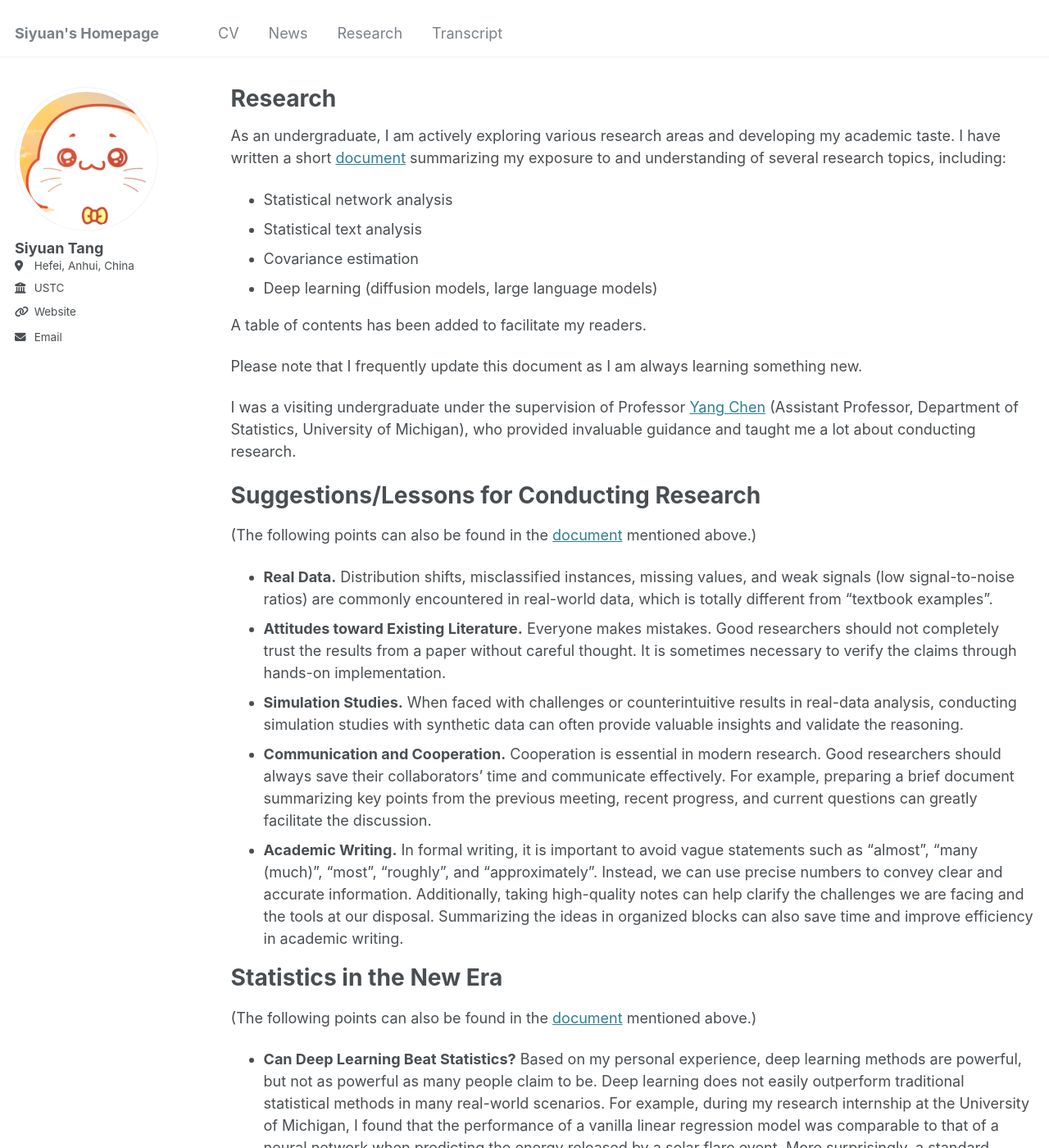
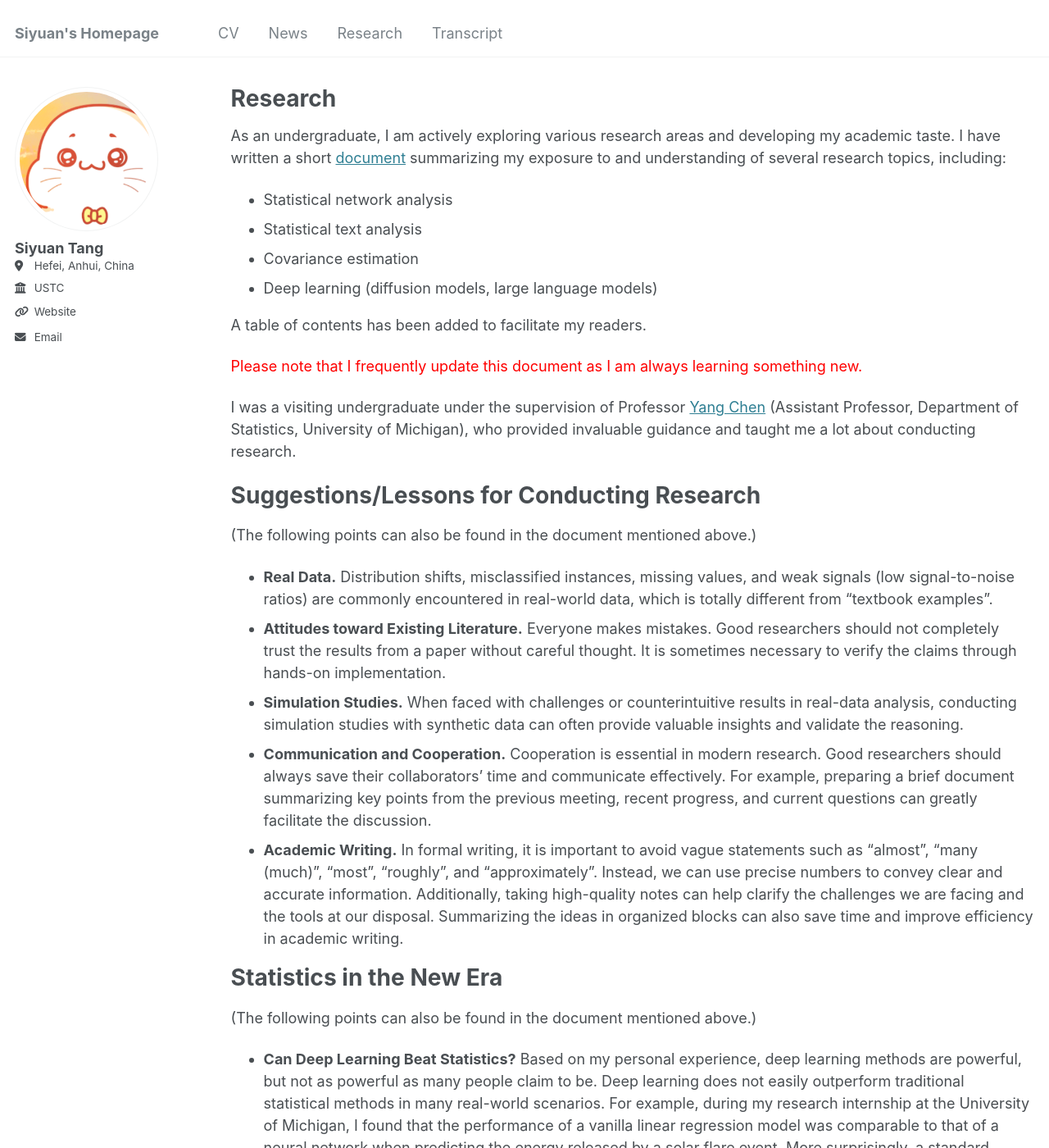
Before and after one commit to jacktangsy/jacktangsy.github.io, a Jekyll site: the page built from _pages/research.md, in a window 1280 px wide and 1400 px high. Shown: the whole window at 82% size. Built offline with Jekyll 4.4.1, drawn with Linux system fonts in a browser that asks for light colours.

Commit message:
Update research.md

```diff
--- a/_pages/research.md
+++ b/_pages/research.md
@@ -15,13 +15,13 @@ As an undergraduate, I am actively exploring various research areas and developi
 
 A table of contents has been added to facilitate my readers.
 
-Please note that I frequently update this document as I am always learning something new.
+<span style="color:red">Please note that I frequently update this document as I am always learning something new.</span>
 
 I was a visiting undergraduate under the supervision of Professor <a href="https://yangchenfunstatistics.github.io/yangchen.github.io//" target="_blank">Yang Chen</a> (Assistant Professor, Department of Statistics, University of Michigan), who provided invaluable guidance and taught me a lot about conducting research.
 
 Suggestions/Lessons for Conducting Research
 ====
-(The following points can also be found in the <a href="https://jacktangsy.github.io/files/Understanding_of_Research_SiyuanTang.pdf" target="_blank">document</a> mentioned above.)
+(The following points can also be found in the document mentioned above.)
 
 - **Real Data.** Distribution shifts, misclassified instances, missing values, and weak signals (low signal-to-noise ratios) are commonly encountered in real-world data, which is totally different from "textbook examples".
 - **Attitudes toward Existing Literature.** Everyone makes mistakes. Good researchers should not completely trust the results from a paper without careful thought. It is sometimes necessary to verify the claims through hands-on implementation.
@@ -31,7 +31,7 @@ Suggestions/Lessons for Conducting Research
 
 Statistics in the New Era
 ====
-(The following points can also be found in the <a href="https://jacktangsy.github.io/files/Understanding_of_Research_SiyuanTang.pdf" target="_blank">document</a> mentioned above.)
+(The following points can also be found in the document mentioned above.)
 
 - **Can Deep Learning Beat Statistics?** Based on my personal experience, deep learning methods are powerful, but not as powerful as many people claim to be. Deep learning does not easily outperform traditional statistical methods in many real-world scenarios. For example, during my research internship at the University of Michigan, I found that the performance of a vanilla linear regression model was comparable to that of a neural network when predicting the energy released by a solar flare event. More surprisingly, a standard logistic regression model slightly outperformed the neural network when classifying flare events into pre-defined categories. From a statistical perspective, neural networks are essentially over-parameterized models. When the sample size is not sufficiently large, we cannot expect such complex models to beat classical statistical models.
 - **Challenges and Opportunities.** Nowadays, many data are collected through automated processes (automatically, rather than manually) and across different generations of technology. For example, during my research internship at the University of Michigan, I learned that the detection algorithms for flare events have evolved over the years. As a result, the quality of the data is often low and measurement errors are inevitable, which calls for effective statistical inference across different scientific contexts. In addition, there is often a gap between the findings published in statistics journals and the concerns of practitioners. In the era of Big Data and AI, bridging this gap becomes even more essential. Future statisticians should have the ability to conduct end-to-end research, from data collection and preprocessing to model development, goodness-of-fit assessments, performance evaluation, and ultimately, communicating findings in ways that are impactful for real-world applications.
```
